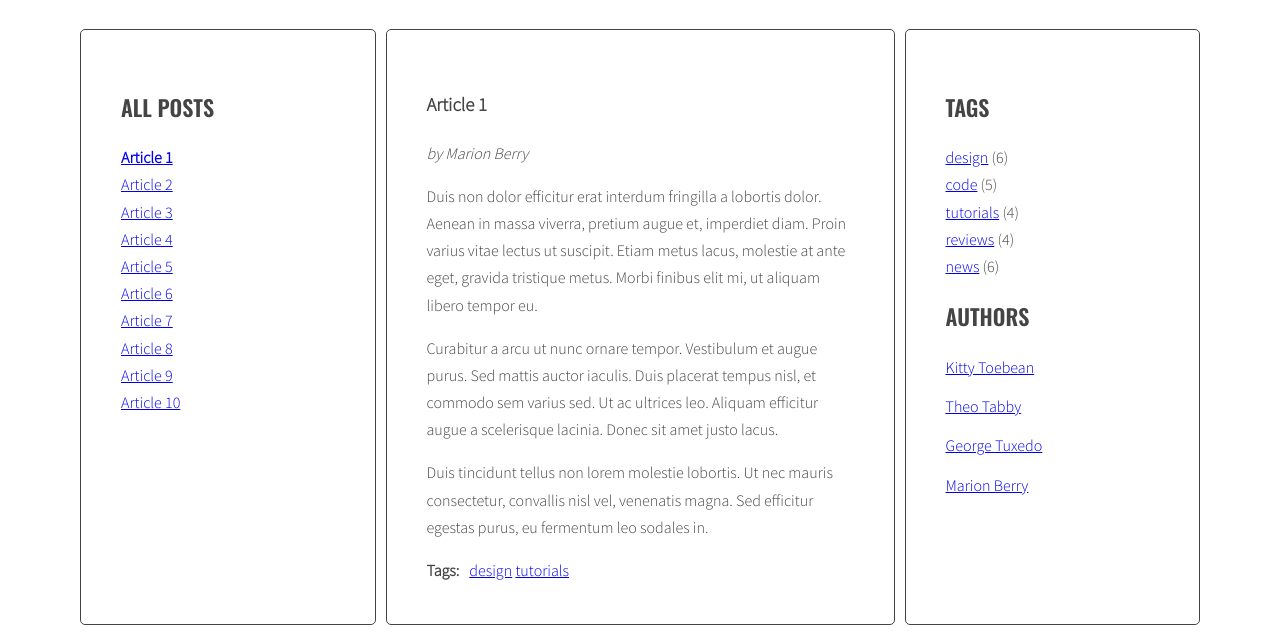
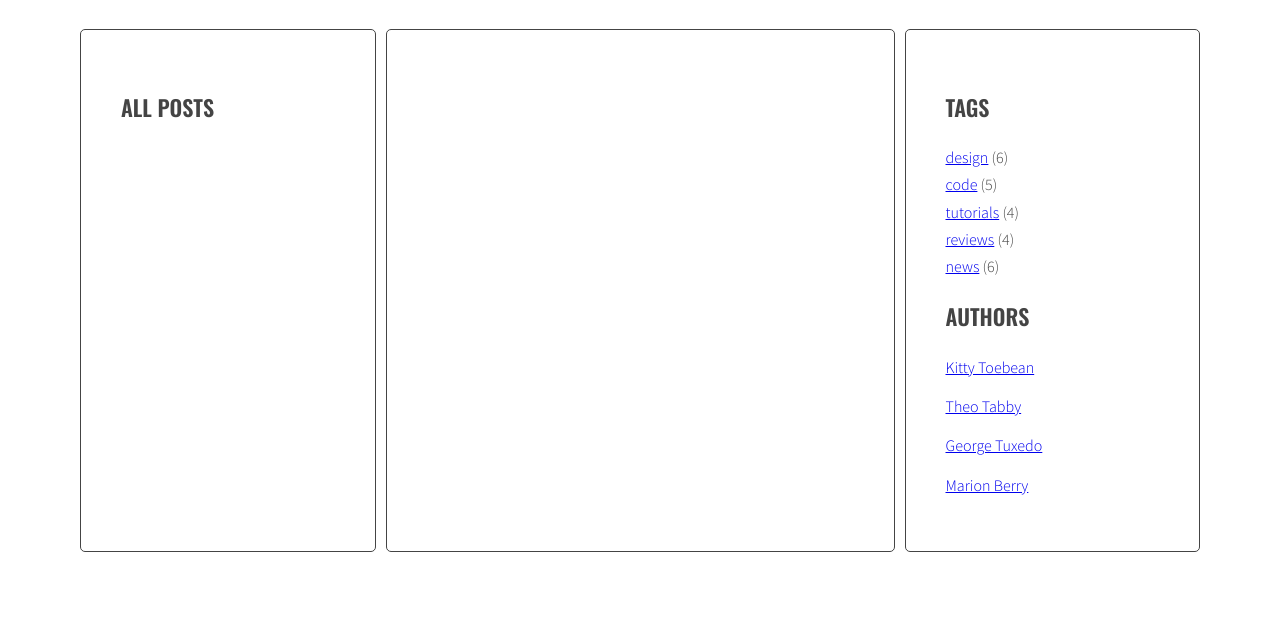
Before and after one commit to Magdalena-Tarka/javascript-blog, a website: page index.html in a window 1280 px wide. Shown: the part 214-847 px from the top of the page. After the commit the page ends 800 px from the top, so only its background shows below. Drawn offline with nearby package versions, Linux system fonts and the light colour scheme.

Commit message:
Remove link list from sidebar in html, add function generateTitleLinks in js code-make plan of algorithm, remove contents of titleList

```diff
--- a/index.html
+++ b/index.html
@@ -16,16 +16,6 @@
                 <aside class="sidebar">
                     <h2 class="section-title">All posts</h2>
                     <ul class="list titles">
-                        <li><a href="#article-1" class="active"><span>Article 1</span></a></li>
-                        <li><a href="#article-2"><span>Article 2</span></a></li>
-                        <li><a href="#article-3"><span>Article 3</span></a></li>
-                        <li><a href="#article-4"><span>Article 4</span></a></li>
-                        <li><a href="#article-5"><span>Article 5</span></a></li>
-                        <li><a href="#article-6"><span>Article 6</span></a></li>
-                        <li><a href="#article-7"><span>Article 7</span></a></li>
-                        <li><a href="#article-8"><span>Article 8</span></a></li>
-                        <li><a href="#article-9"><span>Article 9</span></a></li>
-                        <li><a href="#article-10"><span>Article 10</span></a></li>
                     </ul>
                 </aside>
                 <section class="posts">
--- a/js/script.js
+++ b/js/script.js
@@ -4,7 +4,6 @@ const titleClickHandler = function(event){
     console.log('Link was clicked');
 
     /* remove class 'active' from all article links */
-
     const activeLinks = document.querySelectorAll('.titles a.active');
 
     for(let activeLink of activeLinks){
@@ -12,12 +11,10 @@ const titleClickHandler = function(event){
     }
 
     /* add class 'active' to the clicked link */
-
     const clickedLink = clickedElement.classList.add('active');
     console.log('clickedElement:', clickedElement);
 
     /* remove class 'active' from all articles */
-
     const activeArticles = document.querySelectorAll('.post.active');
 
     for(let activeArticle of activeArticles){
@@ -25,22 +22,43 @@ const titleClickHandler = function(event){
     }
 
     /* get 'href' attribute from the clicked link */
-
     const clickedArticle = clickedElement.getAttribute('href');
     console.log('clickedArticle:', clickedArticle);
 
     /* find the correct article using the selector (value of 'href' attribute) */
-
     const foundArticle = document.querySelector(clickedArticle);
     console.log('clicked article:', foundArticle);
 
     /* add class 'active to the correct article */
-
     foundArticle.classList.add('active');
 }
 
 const links = document.querySelectorAll('.titles a');
+console.log('links:', links);
 
 for(let link of links){
     link.addEventListener('click', titleClickHandler);
 };
+
+{
+const optTitleListSelector = '.titles',
+      optArticleSelector = '.post',
+      optTitleSelector = '.post-title';
+
+function generateTitleLinks (){
+    console.log('wywołałem funkcję generateTitliLinks');
+
+    /* [DONE] remove contents of titleList */
+    const titleList = document.querySelector(optArticleSelector).innerHTML = '';
+        console.log('wyczyściłem listę linków');
+
+    /* for each article */
+        /* get the article id */
+        /* find the title element */
+        /* get the title from title element */
+        /* create HTML of link */
+        /* insert link into titleList */
+
+}
+generateTitleLinks();
+}
```
